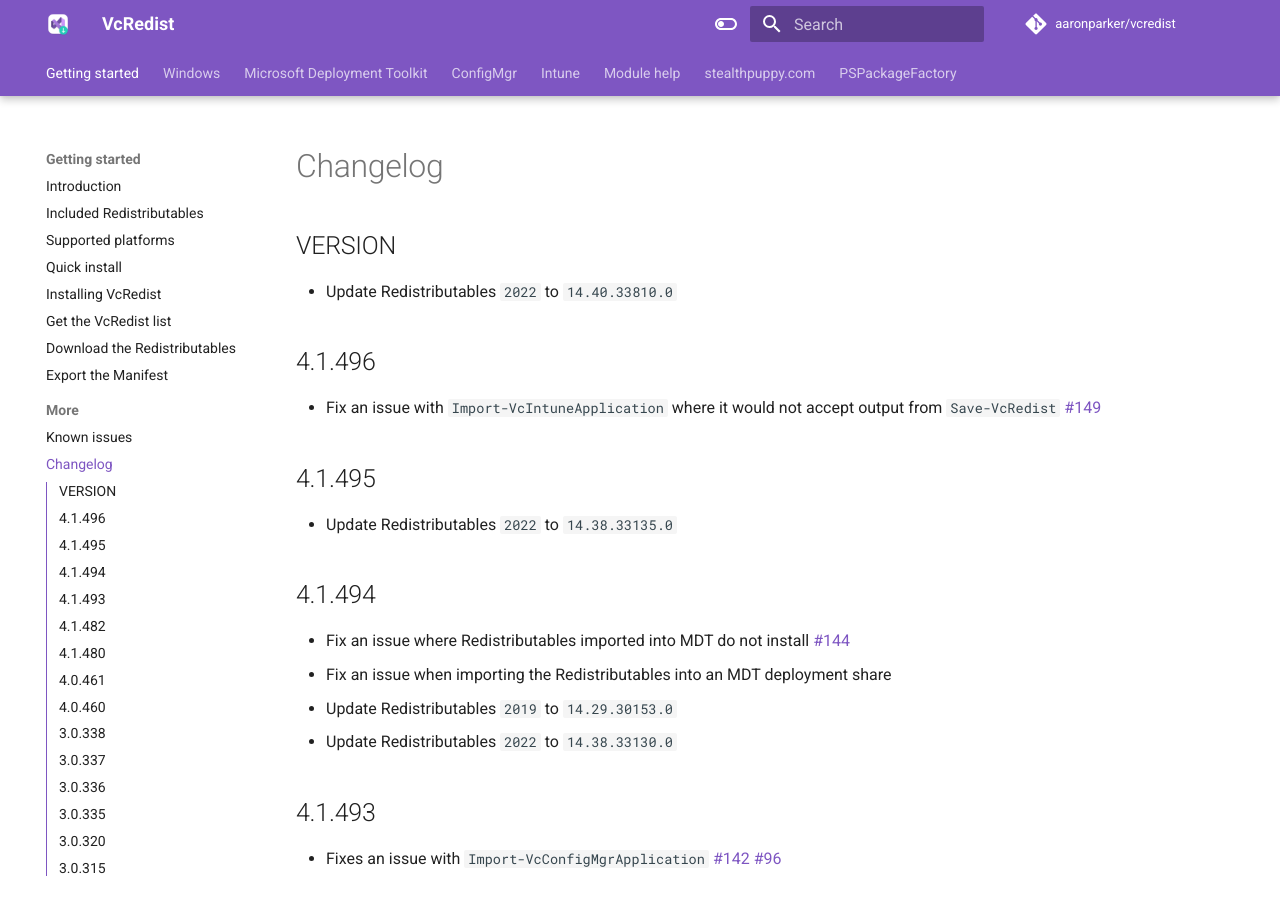
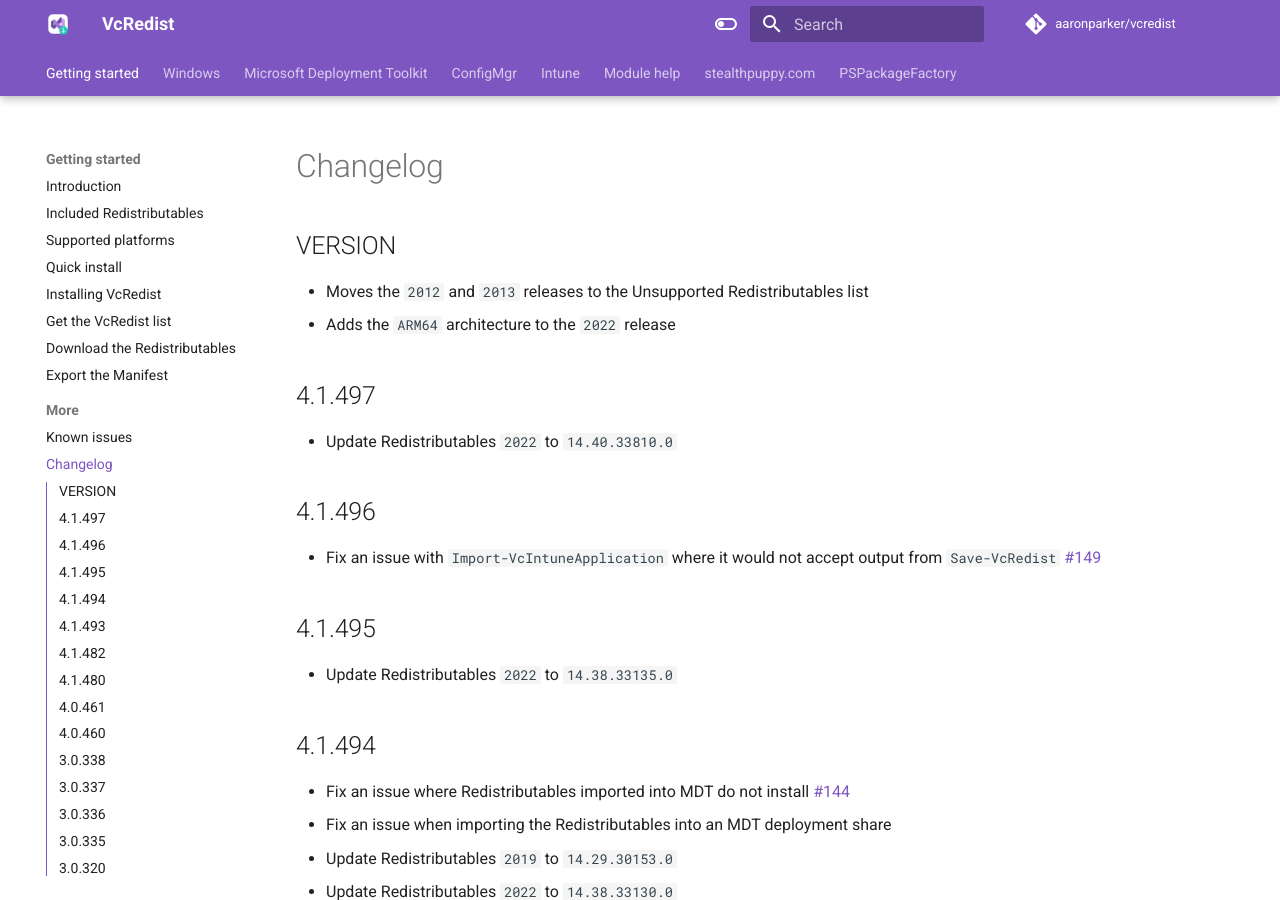
Before and after one commit to aaronparker/vcredist, an MkDocs documentation site: the page built from docs/changelog.md, in a window 1280 px wide and 900 px high. Built offline with MkDocs 1.6.1 and Material for MkDocs 9.7.7, drawn with Linux system fonts in a browser that asks for light colours; comment, search, counter and statistics services are not loaded.

Commit message:
Update changelog.md

```diff
--- a/docs/changelog.md
+++ b/docs/changelog.md
@@ -1,6 +1,11 @@
 # Changelog
 
 ## VERSION
+
+* Moves the `2012` and `2013` releases to the Unsupported Redistributables list
+* Adds the `ARM64` architecture to the `2022` release
+
+## 4.1.497
 
 * Update Redistributables `2022` to `14.40.33810.0`
 
```
